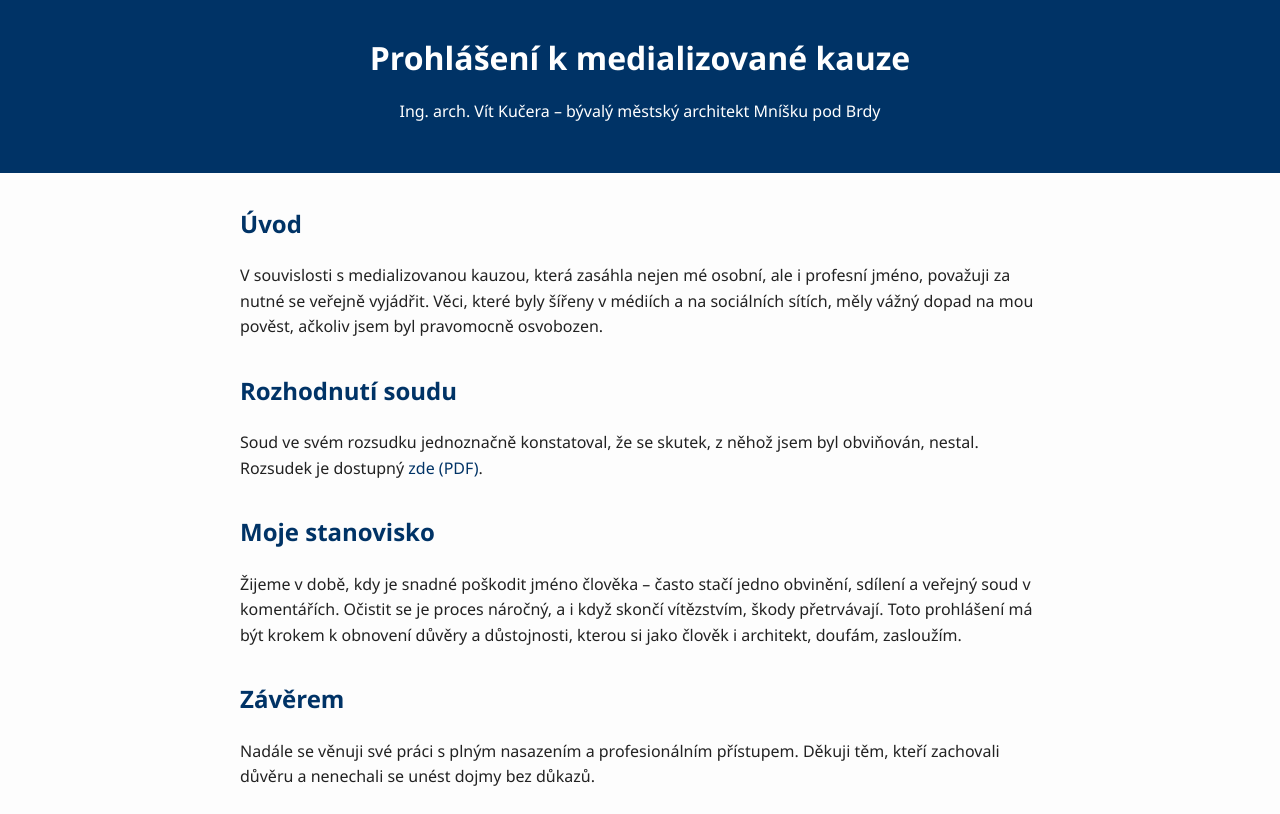
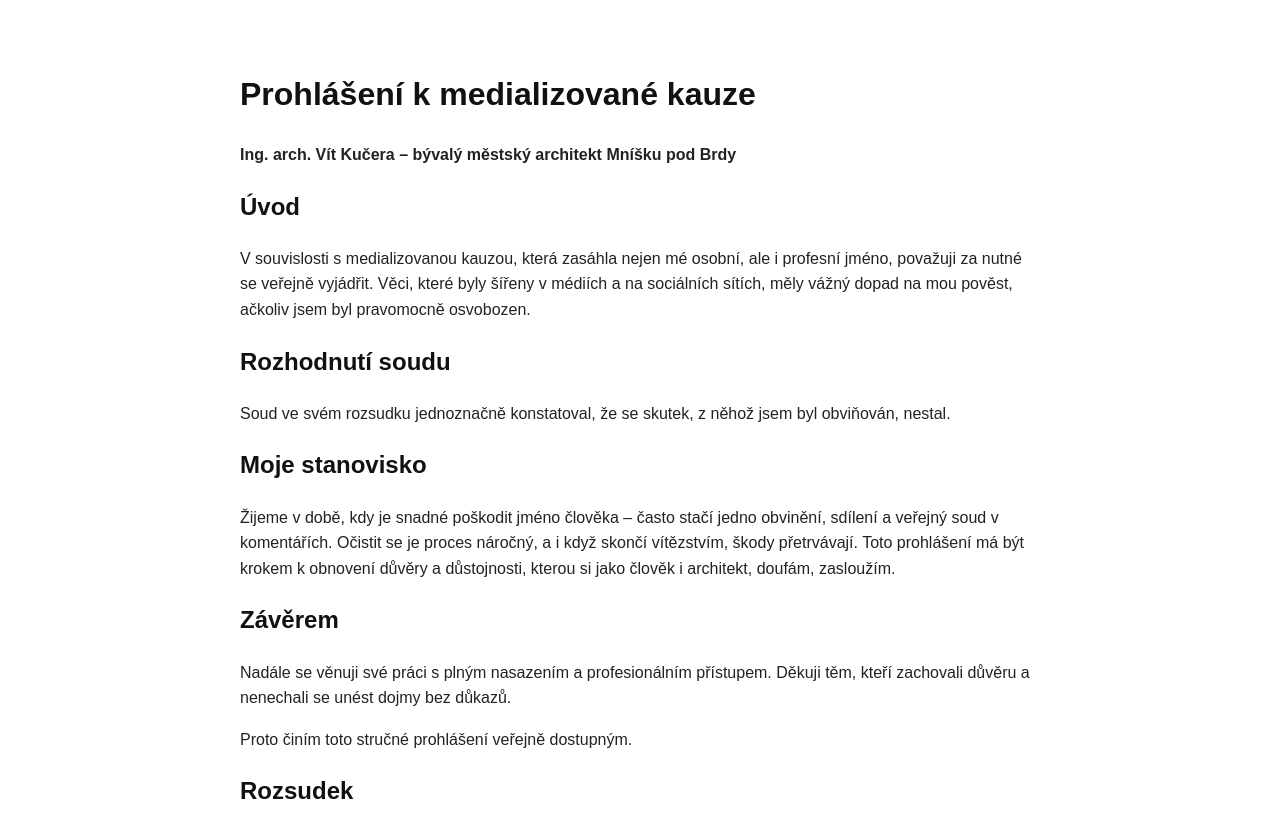
Before and after one commit to kuceravit/prohlaseni, a plain HTML site: page index.html in a window 1280 px wide. Shown: the top 814 px of the page. Drawn offline with Linux system fonts and the light colour scheme.

Commit message:
Update index.html

```diff
--- a/index.html
+++ b/index.html
@@ -2,101 +2,55 @@
 <html lang="cs">
 <head>
     <meta charset="UTF-8">
-  <meta name="viewport" content="width=device-width, initial-scale=1.0">
-  <title>Prohlášení – Ing. arch. Vít Kučera</title>
+    <title>Prohlášení k medializované kauze</title>
+    <meta name="viewport" content="width=device-width, initial-scale=1">
     <style>
-    body {
-      font-family: 'Segoe UI', Tahoma, Geneva, Verdana, sans-serif;
-      margin: 0;
-      padding: 0;
-      background-color: #fdfdfd;
-      color: #222;
-      line-height: 1.6;
+        body { font-family: sans-serif; max-width: 800px; margin: 2rem auto; padding: 1rem; line-height: 1.6; color: #222; }
+        h1, h2 { color: #111; }
+        .thumb { max-width: 300px; border: 1px solid #ccc; cursor: pointer; display: block; margin: 1rem 0; }
+        .overlay {
+            display: none; position: fixed; top: 0; left: 0; width: 100%; height: 100%;
+            background-color: rgba(0, 0, 0, 0.8); justify-content: center; align-items: center;
+            z-index: 9999;
         }
-    header {
-      background-color: #003366;
-      color: white;
-      padding: 2rem 1rem;
-      text-align: center;
-    }
-    header h1 {
-      margin: 0;
-      font-size: 2rem;
-    }
-    main {
-      max-width: 800px;
-      margin: 2rem auto;
-      padding: 0 1rem;
-    }
-    section {
-      margin-bottom: 2rem;
-    }
-    h2 {
-      color: #003366;
-    }
-    footer {
-      text-align: center;
-      padding: 1rem;
-      font-size: 0.9rem;
-      background-color: #f0f0f0;
-      color: #666;
-    }
-    a {
-      color: #003366;
-      text-decoration: none;
-    }
-    a:hover {
-      text-decoration: underline;
+        .overlay img {
+            max-width: 90%; max-height: 90%; border: 5px solid white; box-shadow: 0 0 20px black;
         }
     </style>
 </head>
 <body>
-  <header>
     <h1>Prohlášení k medializované kauze</h1>
-    <p>Ing. arch. Vít Kučera – bývalý městský architekt Mníšku pod Brdy</p>
-  </header>
-  <main>
-    <section>
+    <p><strong>Ing. arch. Vít Kučera – bývalý městský architekt Mníšku pod Brdy</strong></p>
+
     <h2>Úvod</h2>
-      <p>
-        V souvislosti s medializovanou kauzou, která zasáhla nejen mé osobní, ale i profesní jméno, považuji za nutné se veřejně vyjádřit. Věci, které byly šířeny v médiích a na sociálních sítích, měly vážný dopad na mou pověst, ačkoliv jsem byl pravomocně osvobozen.
-      </p>
-    </section>
+    <p>V souvislosti s medializovanou kauzou, která zasáhla nejen mé osobní, ale i profesní jméno, považuji za nutné se veřejně vyjádřit. Věci, které byly šířeny v médiích a na sociálních sítích, měly vážný dopad na mou pověst, ačkoliv jsem byl pravomocně osvobozen.</p>
 
-    <section>
     <h2>Rozhodnutí soudu</h2>
-      <p>
-        Soud ve svém rozsudku jednoznačně konstatoval, že se skutek, z něhož jsem byl obviňován, nestal. <br>
-        Rozsudek je dostupný <a href="#">zde (PDF)</a>.
-      </p>
-    </section>
+    <p>Soud ve svém rozsudku jednoznačně konstatoval, že se skutek, z něhož jsem byl obviňován, nestal.</p>
 
-    <section>
     <h2>Moje stanovisko</h2>
-      <p>
-        Žijeme v době, kdy je snadné poškodit jméno člověka – často stačí jedno obvinění, sdílení a veřejný soud v komentářích. Očistit se je proces náročný, a i když skončí vítězstvím, škody přetrvávají. Toto prohlášení má být krokem k obnovení důvěry a důstojnosti, kterou si jako člověk i architekt, doufám, zasloužím.
-      </p>
-    </section>
+    <p>Žijeme v době, kdy je snadné poškodit jméno člověka – často stačí jedno obvinění, sdílení a veřejný soud v komentářích. Očistit se je proces náročný, a i když skončí vítězstvím, škody přetrvávají. Toto prohlášení má být krokem k obnovení důvěry a důstojnosti, kterou si jako člověk i architekt, doufám, zasloužím.</p>
 
-    <section>
     <h2>Závěrem</h2>
-      <p>
-        Nadále se věnuji své práci s plným nasazením a profesionálním přístupem. Děkuji těm, kteří zachovali důvěru a nenechali se unést dojmy bez důkazů.
-      </p>
-    </section>
-  </main>
+    <p>Nadále se věnuji své práci s plným nasazením a profesionálním přístupem. Děkuji těm, kteří zachovali důvěru a nenechali se unést dojmy bez důkazů.</p>
     <p>Proto činím toto stručné prohlášení veřejně dostupným.</p>
 
     <h2>Rozsudek</h2>
     <p>Náhled titulní stránky rozsudku:</p>
-    <img src="rozsudek-náhled.jpg" alt="Náhled rozsudku">
+    <img src="rozsudek-náhled.jpg" alt="Náhled rozsudku" class="thumb" onclick="showOverlay()">
     <p><em>Rozsudek je k nahlédnutí na vyžádání. Tento výřez slouží pouze jako důkaz autenticity.</em></p>
+
+    <div class="overlay" id="overlay" onclick="hideOverlay()">
+        <img src="rozsudek-náhled.jpg" alt="Rozsudek ve větší velikosti">
+    </div>
+
+    <script>
+        function showOverlay() {
+            document.getElementById("overlay").style.display = "flex";
+        }
+        function hideOverlay() {
+            document.getElementById("overlay").style.display = "none";
+        }
+    </script>
 </body>
 </html>
-
-
-  <footer>
-    &copy; 2025 Ing. arch. Vít Kučera – bývalý městský architekt Mníšku pod Brdy
-  </footer>
-</body>
-</html>
```
Lines whose indentation alone changed are shown as unchanged.
